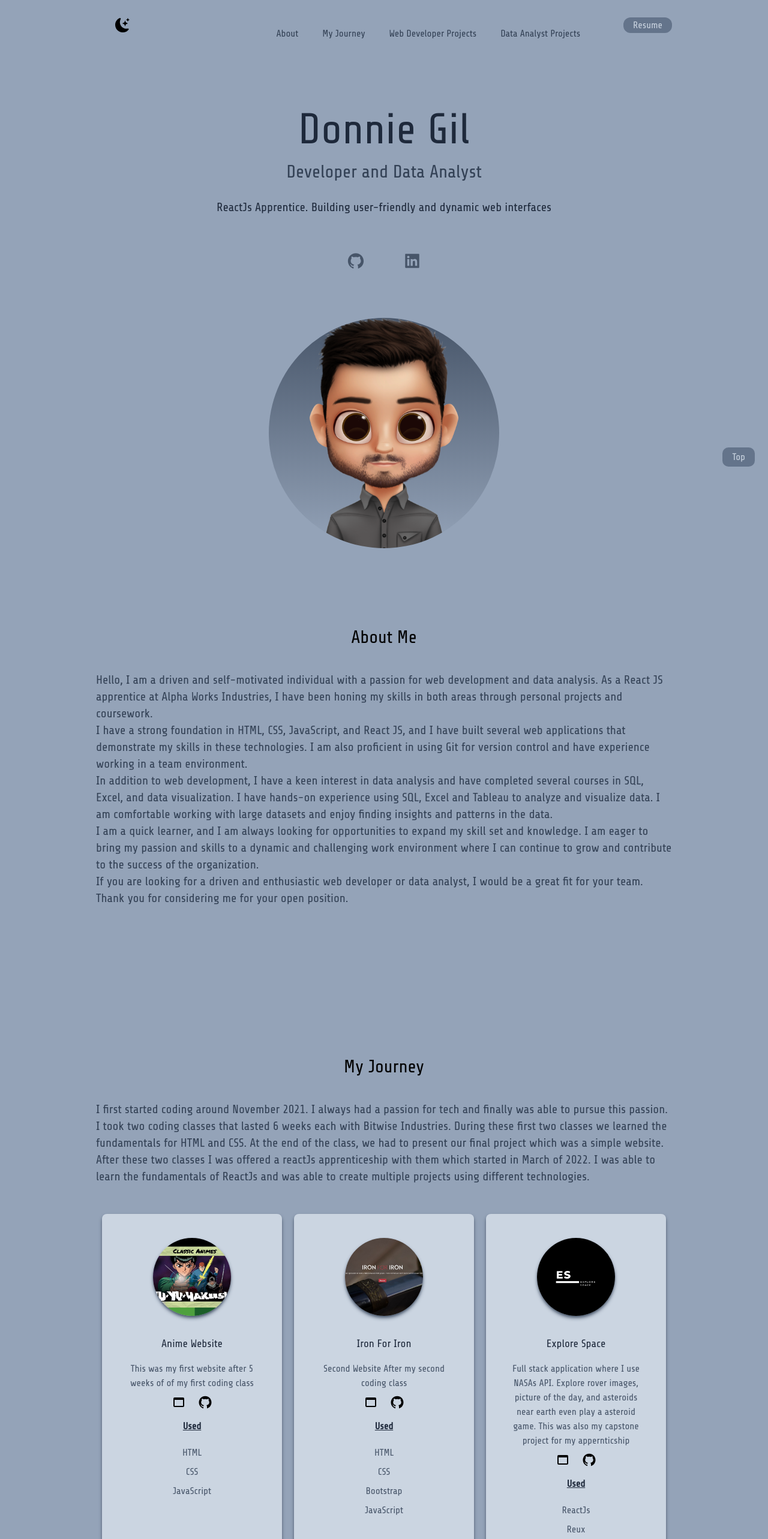
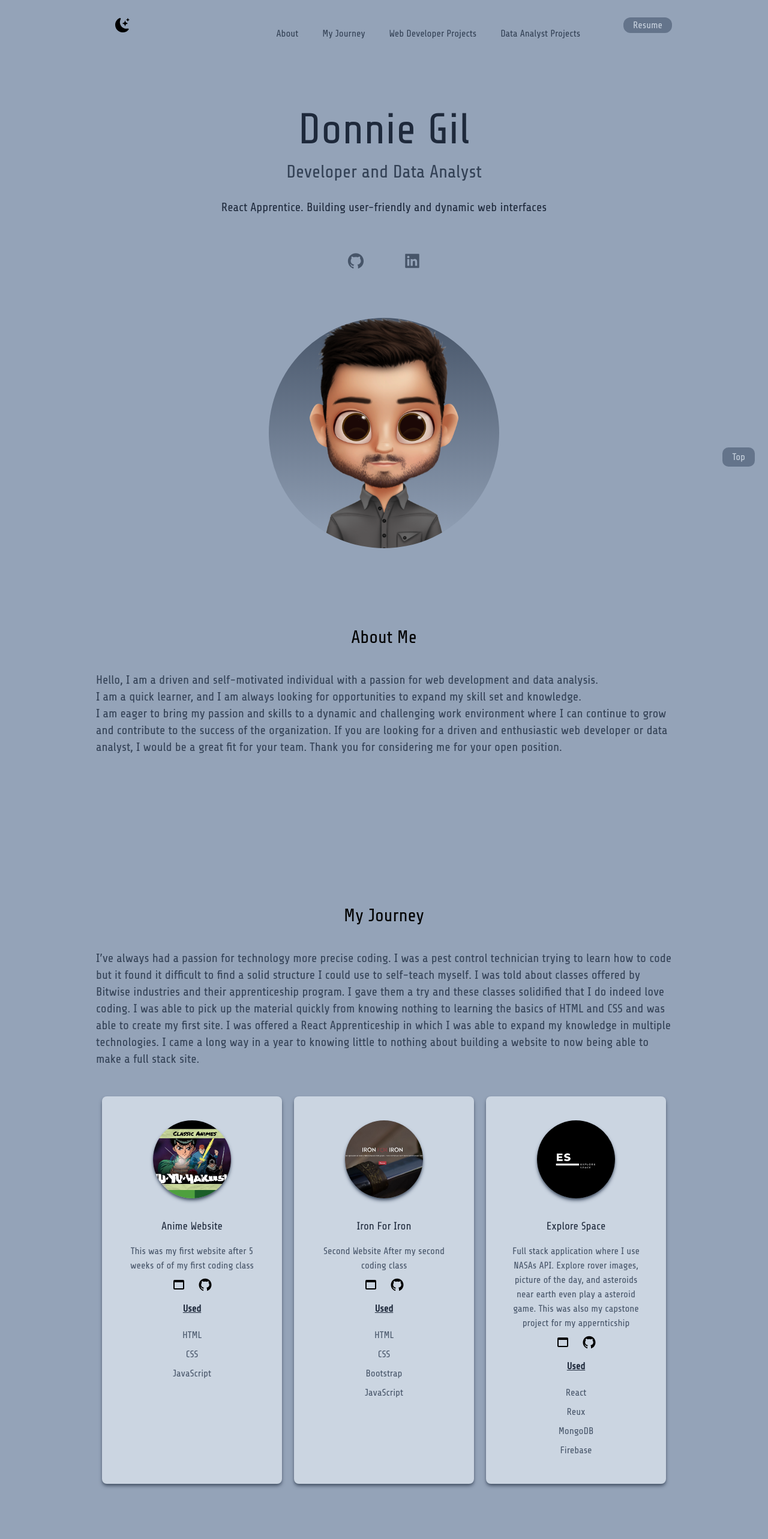
Before and after one commit to gildonnie/gildonnie.github.io, a Next.js app: page / in a window 1280 px wide. Shown: the top 2566 px of the page at 60% size. Built offline with nearby package versions, Linux system fonts and the light colour scheme; a web font is replaced by a local one.

Commit message:
changed about and my journey section

```diff
--- a/pages/index.js
+++ b/pages/index.js
@@ -47,7 +47,7 @@ export default function Home() {
         </Head>
         <main className="bg-slate-400 dark:bg-gray-800 static">
           <a className="fixed bottom-0 right-0 m-5 bg-slate-500 text-slate-300 px-4 py-1 rounded-xl hover:bg-slate-300 hover:text-slate-500 dark:bg-slate-700 dark:text-slate-400 dark:hover:bg-slate-500 dark:hover:text-slate-800 border-2 border-slate-400" href="#">Top</a>
-          <section className="h-screen px-10 md:px-20 lg:px-40">
+          <section className="h-[800px] px-10 md:px-20 lg:px-40">
             <nav className="py-4 mb-12 flex justify-between items-center">
               {/* <a className="logo cursor-pointer">
                 {!darkMode ? ( <Image src={Dlogo} alt="nav-logo" width={130} height={130} className="w-20 md:w-30 dark:text-slate-100" />) : ( <Image src={DlogoDmode} alt="nav-logo" width={130} height={130} className="w-20 md:w-30 dark:text-slate-100" /> )}
@@ -131,7 +131,7 @@ export default function Home() {
             <div className="text-center p-10">
               <h2 className="text-5xl py-2 text-slate-800 font-medium md:text-7xl dark:text-slate-600">Donnie Gil</h2>
               <h3 className="text-2xl py-2 text-slate-700 md:text-3xl dark:text-slate-400">Developer and Data Analyst</h3>
-              <p className="text-md py-5 leading-8 text-slate-800 md:text-xl max-w-xl mx-auto dark:text-slate-300">ReactJs Apprentice. Building user-friendly and dynamic web interfaces</p>
+              <p className="text-md py-5 leading-8 text-slate-800 md:text-xl max-w-xl mx-auto dark:text-slate-300">React Apprentice. Building user-friendly and dynamic web interfaces</p>
             </div>
             <div className="text-3xl flex justify-center gap-16 text-slate-600 dark:text-slate-300">
               <a className="hover:text-slate-700 dark:hover:text-slate-500" href="https://github.com/gildonnie" target="_blank" rel="noreferrer"><AiFillGithub /></a>
@@ -142,24 +142,19 @@ export default function Home() {
             </div>
           </section>
 
-          <section className="md:mb-60 md:-mt-5 px-10 md:px-20 lg:px-40 lg:-mt-5 sm:-mt-30 xs:-mt-40 xxs:mt-1">
+          <section className="md:mb-60 md:-mt-5 px-10 md:px-20 lg:px-40 sm:-mt-30 xs:-mt-40 xxs:mt-1">
           <div className="md:mb-50">
             <h3 className="pt-60 text-3xl py-8 text-center mx-auto dark:text-slate-600" id="about">About Me</h3>
             <p className="text-md py-2 leading-8 text-slate-700 md:text-xl max-w-1xl mx-auto lg:text-xl max-w-6xl dark:text-slate-400">
-              Hello, I am a driven and self-motivated individual with a passion for web development and data analysis. As a React JS apprentice at Alpha Works Industries, I have been honing my skills in both areas through personal projects and coursework. <br />
-              I have a strong foundation in HTML, CSS, JavaScript, and React JS, and I have built several web applications that demonstrate my skills in these technologies. I am also proficient in using Git for version control and have experience working in a team environment.  <br />
-              In addition to web development, I have a keen interest in data analysis and have completed several courses in SQL, Excel, and data visualization. I have hands-on experience using SQL, Excel and Tableau to analyze and visualize data. I am comfortable working with large datasets and enjoy finding insights and patterns in the data.  <br />
-              I am a quick learner, and I am always looking for opportunities to expand my skill set and knowledge. I am eager to bring my passion and skills to a dynamic and challenging work environment where I can continue to grow and contribute to the success of the organization.  <br />
+              Hello, I am a driven and self-motivated individual with a passion for web development and data analysis.  <br />
+              I am a quick learner, and I am always looking for opportunities to expand my skill set and knowledge. <br />I am eager to bring my passion and skills to a dynamic and challenging work environment where I can continue to grow and contribute to the success of the organization.
               If you are looking for a driven and enthusiastic web developer or data analyst, I would be a great fit for your team. Thank you for considering me for your open position.
             </p>
           </div>
           <div className="mb-60" >
             <h3 className="pt-60 text-3xl py-8 text-center mx-auto dark:text-slate-600" id="journey">My Journey</h3>
             <p className="text-md py-2 leading-8 text-slate-700 md:text-xl max-w-1xl mx-auto lg:text-xl max-w-6xl dark:text-slate-400">
-              I first started coding around November 2021. I always had a passion for tech and finally was able to pursue this passion.
-              I took two coding classes that lasted 6 weeks each with Bitwise Industries. During these first two classes we learned the fundamentals for HTML and CSS.
-              At the end of the class, we had to present our final project which was a simple website. After these two classes I was offered a reactJs apprenticeship with them which started in March of 2022.
-              I was able to learn the fundamentals of ReactJs and was able to create multiple projects using different technologies.
+            I’ve always had a passion for technology more precise coding.  I was a pest control technician trying to learn how to code but it found it difficult to find a solid structure I could use to self-teach myself. I was told about classes offered by Bitwise industries and their apprenticeship program. I gave them a try and these classes solidified that I do indeed love coding. I was able to pick up the material quickly from knowing nothing to learning the basics of HTML and CSS and was able to create my first site. I was offered a React Apprenticeship in which I was able to expand my knowledge in multiple technologies. I came a long way in a year to knowing little to nothing about building a website to now being able to make a full stack site.
             </p>
             <div className="md:flex gap-5 md:justify-center">
               <div className="pro-contain bg-slate-300 text-center shadow-md shadow-slate-600 p-10 rounded-lg my-10 dark:shadow-gray-900 dark:shadow-lg dark:bg-gray-700"
@@ -199,7 +194,7 @@ export default function Home() {
                   <a className="text-2xl hover:text-slate-700 dark:hover:text-slate-500" href="https://github.com/gildonnie/capstone-nasa-app" target="_blank" rel="noreferrer"><AiFillGithub /></a>
                 </div>
                 <h4 className="py-4 text-slate-800 dark:text-slate-500 font-bold underline underline-offset-1">Used</h4>
-                <p className="text-slate-600 py-1 dark:text-slate-400">ReactJs</p>
+                <p className="text-slate-600 py-1 dark:text-slate-400">React</p>
                 <p className="text-slate-600 py-1 dark:text-slate-400">Reux</p>
                 <p className="text-slate-600 py-1 dark:text-slate-400">MongoDB</p>
                 <p className="text-slate-600 py-1 dark:text-slate-400">Firebase</p>
@@ -221,7 +216,7 @@ export default function Home() {
                   <a className="text-2xl hover:text-slate-700 dark:hover:text-slate-500" href="https://github.com/gildonnie/weather-app" target="_blank" rel="noreferrer"><AiFillGithub /></a>
                 </div>
                 <h4 className="py-4 text-slate-800 dark:text-slate-500 font-bold underline underline-offset-1">Used</h4>
-                <p className="text-slate-600 py-1 dark:text-slate-400">ReactJs</p>
+                <p className="text-slate-600 py-1 dark:text-slate-400">React</p>
                 <p className="text-slate-600 py-1 dark:text-slate-400">Axios</p>
                 <p className="text-slate-600 py-1 dark:text-slate-400">Redux</p>
                 <p className="text-slate-600 py-1 dark:text-slate-400">SASS</p>
@@ -249,7 +244,7 @@ export default function Home() {
                   <a className="text-2xl hover:text-slate-700 dark:hover:text-slate-500" href="https://github.com/gildonnie/pokemon_adopt" target="_blank" rel="noreferrer"><AiFillGithub /></a>
                 </div>
                 <h4 className="py-4 text-slate-800 dark:text-slate-500 font-bold underline underline-offset-1">Used</h4>
-                <p className="text-slate-600 py-1 dark:text-slate-400">ReactJs</p>
+                <p className="text-slate-600 py-1 dark:text-slate-400">React</p>
                 <p className="text-slate-600 py-1 dark:text-slate-400">SCSS</p>
                 <p className="text-slate-600 py-1 dark:text-slate-400">Fetch</p>
               </div>
```
